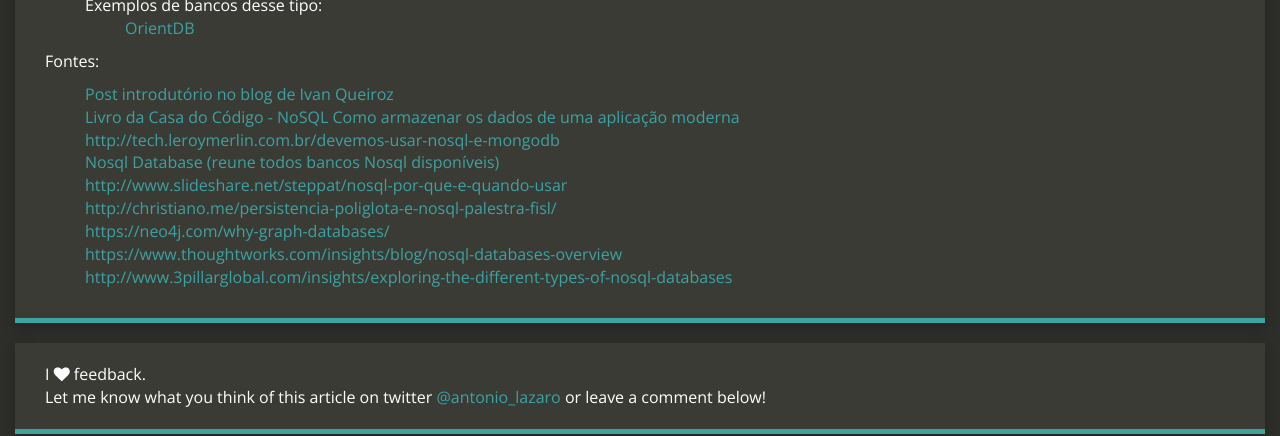
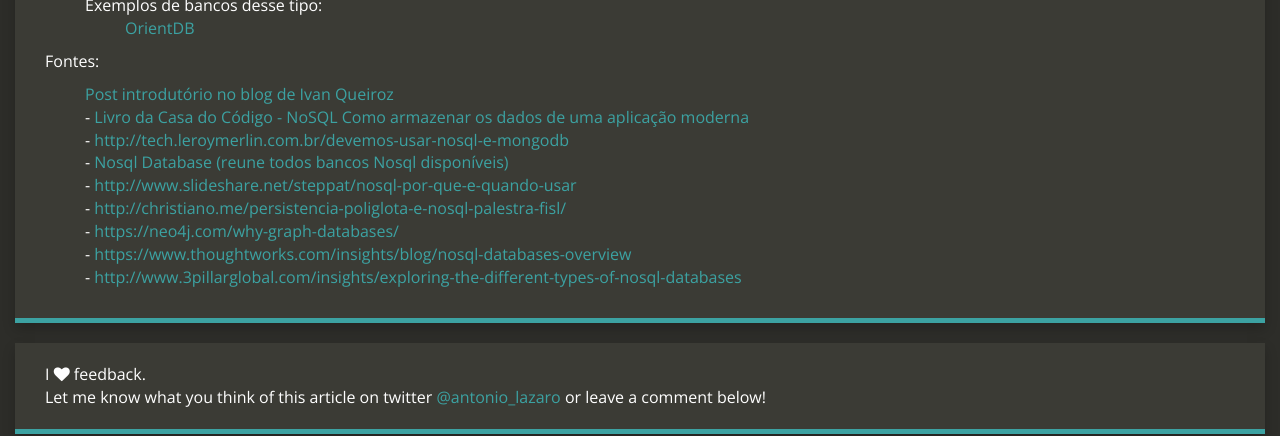
Before and after one commit to antoniolazaro/antoniolazaro.github.io, a Jekyll site: the page built from _posts/2017-02-05-vamos-continuar-falando-nosql.md, in a window 1280 px wide and 900 px high, scrolled down 2279 px. Shown: the part 315-751 px from the top of the window. Built offline with Jekyll 4.4.1, drawn with Linux system fonts in a browser that asks for light colours; nearby versions of some CDN libraries; our own code applies the rules of GitHub Pages for plain Markdown files; comment, search, counter and statistics services are not loaded.

```diff
--- a/_posts/2017-02-05-vamos-continuar-falando-nosql.md
+++ b/_posts/2017-02-05-vamos-continuar-falando-nosql.md
@@ -100,11 +100,11 @@ Fica ai uma questão, em qual contexto é sugerido o uso de cada tipo de banco d
 
 Fontes:
 - [Post introdutório no blog de Ivan Queiroz](http://blog.ivanqueiroz.com/2017/01/o-que-devo-saber-sobre-nosql.html)
-- [Livro da Casa do Código - NoSQL Como armazenar os dados de uma aplicação moderna](https://www.casadocodigo.com.br/products/livro-nosql)
-- [http://tech.leroymerlin.com.br/devemos-usar-nosql-e-mongodb](http://tech.leroymerlin.com.br/devemos-usar-nosql-e-mongodb)
-- [Nosql Database (reune todos bancos Nosql disponíveis)](http://nosql-database.org/)
-- [http://www.slideshare.net/steppat/nosql-por-que-e-quando-usar](http://www.slideshare.net/steppat/nosql-por-que-e-quando-usar)
-- [http://christiano.me/persistencia-poliglota-e-nosql-palestra-fisl/](http://christiano.me/persistencia-poliglota-e-nosql-palestra-fisl/)
-- [https://neo4j.com/why-graph-databases/](https://neo4j.com/why-graph-databases/)
-- [https://www.thoughtworks.com/insights/blog/nosql-databases-overview](https://www.thoughtworks.com/insights/blog/nosql-databases-overview)
-- [http://www.3pillarglobal.com/insights/exploring-the-different-types-of-nosql-databases](http://www.3pillarglobal.com/insights/exploring-the-different-types-of-nosql-databases)
+<br />- [Livro da Casa do Código - NoSQL Como armazenar os dados de uma aplicação moderna](https://www.casadocodigo.com.br/products/livro-nosql)
+<br />- [http://tech.leroymerlin.com.br/devemos-usar-nosql-e-mongodb](http://tech.leroymerlin.com.br/devemos-usar-nosql-e-mongodb)
+<br />- [Nosql Database (reune todos bancos Nosql disponíveis)](http://nosql-database.org/)
+<br />- [http://www.slideshare.net/steppat/nosql-por-que-e-quando-usar](http://www.slideshare.net/steppat/nosql-por-que-e-quando-usar)
+<br />- [http://christiano.me/persistencia-poliglota-e-nosql-palestra-fisl/](http://christiano.me/persistencia-poliglota-e-nosql-palestra-fisl/)
+<br />- [https://neo4j.com/why-graph-databases/](https://neo4j.com/why-graph-databases/)
+<br />- [https://www.thoughtworks.com/insights/blog/nosql-databases-overview](https://www.thoughtworks.com/insights/blog/nosql-databases-overview)
+<br />- [http://www.3pillarglobal.com/insights/exploring-the-different-types-of-nosql-databases](http://www.3pillarglobal.com/insights/exploring-the-different-types-of-nosql-databases)
```
